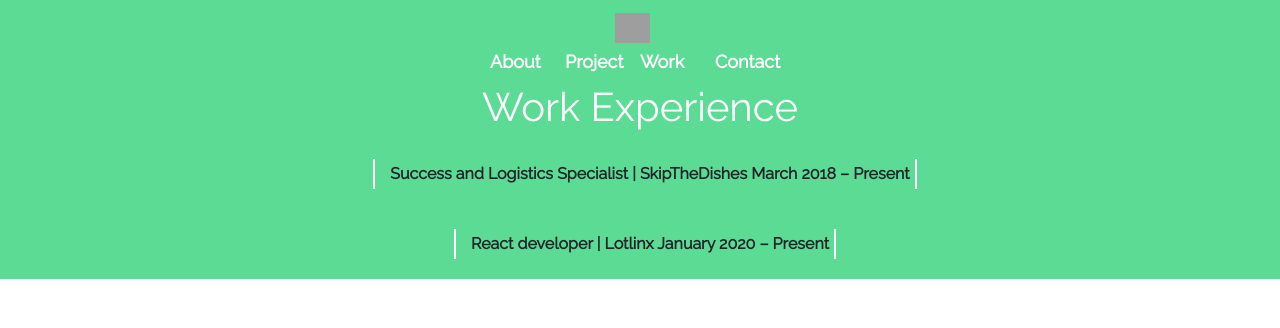
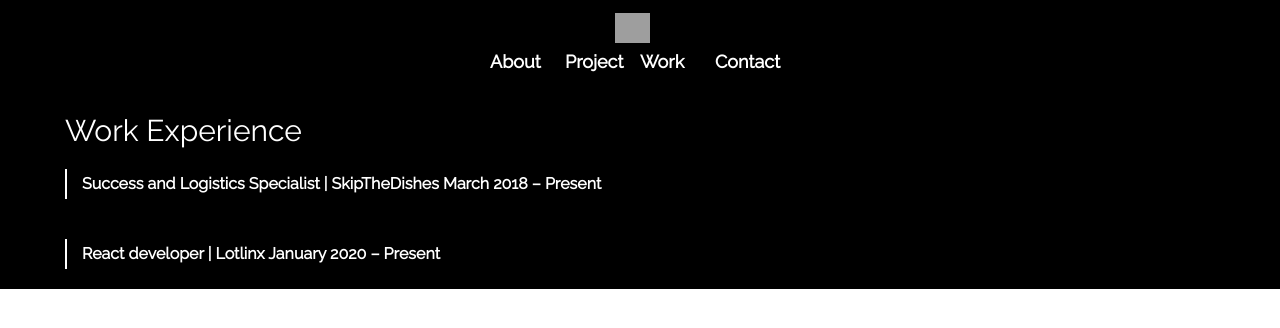
Before and after one commit to harsh071/Web-Portfolio, a React (Create React App) app: page /Work in a window 1280 px wide. Shown: the top 328 px of the page. Built offline with nearby package versions, Linux system fonts and the light colour scheme; grey boxes are pictures that could not be loaded.

Commit message:
Refactored and changed website theme

```diff
--- a/src/Components/App/App.css
+++ b/src/Components/App/App.css
@@ -13,7 +13,7 @@
 .frag {
     display: flex;
     font-family: 'Raleway', sans-serif;
-    background-color: #5CDB95;
+    background-color: black;
     flex-direction: column;
 }
 
--- a/src/Components/Landing/Landing.scss
+++ b/src/Components/Landing/Landing.scss
@@ -4,14 +4,14 @@
     height: 90%;
     color: white;
     font-weight: bolder;
-    background-color: #5CDB95;
+    background-color: black;
     transition: width 2s;
 
 }
 
 
 .text-color {
-    color: #76ff71;
+    color: white;
 }
 
 .dev-text {
@@ -21,6 +21,7 @@
 .soft-text {
     text-align: center;
     font-size: 20px
+
 }
 
 .landing-text-content {
@@ -38,7 +39,7 @@
     align-items: center;
     width: 100%;
     height: fit-content;
-    color: #05386B;
+    color: white;
     font-weight: bolder;
     transition: width 2s;
 }
@@ -56,28 +57,28 @@
     width: 17%;
     border-radius: 50%;
     transition: width 2s;
-    box-shadow: 3px 3px #379683;
+    box-shadow: 3px 3px #fff;
     transition-duration: 1s,1s;
     transition-property: box-shadow,width;
 }
 
 .image-landing:hover{
-    box-shadow: 8px 8px #379683;
+    box-shadow: 8px 8px black;
     width: 18%;
 
 }
 
 .name-font {
-    color: #05386B;
+    color: white;
     font-size: 50PX;
     font-weight: bold;
-    text-shadow: 3px 3px #379683;
+    text-shadow: 3px 3px black;
     transition: text-shadow 1s;
 
 }
 
 .name-font:hover{
-    text-shadow: 6px 3px #379683;
+    text-shadow: 6px 3px white;
     font-weight: normal;
 }
 
--- a/src/Components/Project/Project.css
+++ b/src/Components/Project/Project.css
@@ -23,9 +23,17 @@
 }
 
 .show_more{
-    width: fit-content;
+    width: 115px;
+    height: 40px;
     display: flex;
     justify-content: center;
     align-items: center;
     margin: 10px auto 10px auto;
+    background: white;
+    border: white;
 }
+.show_more:hover{
+    background:  #05386B;
+    color: white;
+    text-color:white;
+}
--- a/src/Components/ProjectCard/ProjectCard.css
+++ b/src/Components/ProjectCard/ProjectCard.css
@@ -1,5 +1,5 @@
 .project{
-    background:  #05386B;
+    background:  black;
     width: 300px;
     height: 200px;
     padding: 15px;
--- a/src/Components/ProjectListItem/ProjectListItem.css
+++ b/src/Components/ProjectListItem/ProjectListItem.css
@@ -4,9 +4,9 @@
     height: fit-content;
     margin: 10px auto 20px auto;
     padding: 20px;
-    background: #64ffad;
+    background: black;
     box-shadow: 3px 3px #379683;
-    width: 1000px;
+    width: 90%;
 
     transition-duration: 0.5s,0.5s;
     transition-property: box-shadow,width;
@@ -18,7 +18,7 @@
     font-size: 30px;
     font-weight: 700;
     color: white;
-    text-shadow: 2.3px -0.7px rgba(0, 0, 0, 0.6);
+    text-shadow: 2.3px -0.7px rgba(0, 0, 0, 0.31);
 
 }
 
@@ -30,7 +30,7 @@
 
 .project-list-item-language{
     font-size: 12px;
-    color: black;
+    color: white;
     font-weight: 700;
 
 }
--- a/src/Components/Work/Work.css
+++ b/src/Components/Work/Work.css
@@ -9,21 +9,10 @@
     font-weight: bolder;
 
     border-left : 2px solid white;
-    border-right : 2px solid white;
     height: 30px;
 
 }
 
-.hidden{
-    display: none;
+.work-place{
+    color:white;
 }
-
-.work-content:hover{
-    background: #64ffad;
-    cursor: pointer;
-}
-
-.selected{
-    opacity: 1;
-    background: #64ffad;
-}
--- a/src/Components/Work/Work.js
+++ b/src/Components/Work/Work.js
@@ -3,22 +3,13 @@ import './Work.css';
 
 
 export default function Work(props){
-    const [clicked, setClicked] = useState(false);
-    const handleClick = (e) => {
-        setClicked(!clicked);
-        console.log(clicked)
-    }
-    const workDescriptionPoints = props.description.split('\n');
 
     return (
-        <div onClick={handleClick}>
-        <div className={`work-content ${clicked ? 'selected' : ' '}`}>
+        <div>
+        <div className={`work-content`}>
             {<div className='work-place' >{props.place}</div>}
         </div>
-         <div className={`work-description ${clicked ? '' : 'hidden'}`}>{
-             workDescriptionPoints.map((description)=><div className={'description'}>{'•'+description}</div>
-             )
-         } </div>
+
         </div>
     )
 }
--- a/src/Components/WorkExperience/WorkExperience.css
+++ b/src/Components/WorkExperience/WorkExperience.css
@@ -1,17 +1,20 @@
 .work-experience{
     display: flex;
-    align-items: center;
+    align-items: flex-start;
     flex-direction: column;
+    margin: 0px auto auto 30px;
 
 }
 
 .title{
     color: white;
-    align-self: center;
+    margin: 30px 30px 0px 35px;
+    font-size: 30px
 }
 
+
 .work{
-    background: #64ffad;
+    color: white;
 }
 
 
--- a/src/Components/WorkExperience/WorkExperience.jsx
+++ b/src/Components/WorkExperience/WorkExperience.jsx
@@ -10,20 +10,12 @@ export default function AboutMe(props) {
             <div className='work-container'>
                 <Work className='work'
                       place={'Success and Logistics Specialist | SkipTheDishes March 2018 – Present'}
-                      description={
-                          '\tProvided quality customer service while selling tickets, ensuring safety of pedestrians as well as moving vehicles. \n' +
-                          '\tInstructed cars where to park and responding to all enquiries to provide support and guidance. \n' +
-                          '\tEnsured communication between the traffic team is efficient and communicating with all teams to ensure traffic flows smoothly.'
-                      }
                 />
             </div>
 
             <div className='work-container'>
                 <Work className='work'
                       place={'React developer | Lotlinx January 2020 – Present'}
-                      description={
-                          'In-depth understanding of Javascript, the DOM, and relevant concepts'
-                      }
                 />
             </div>
 
```
